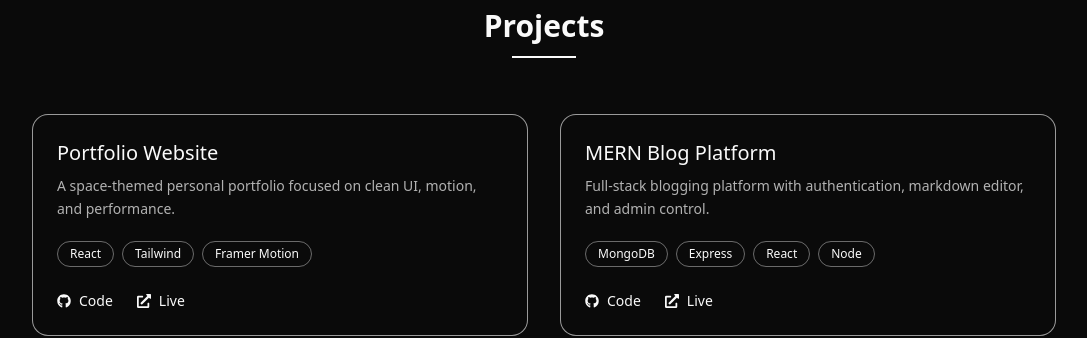
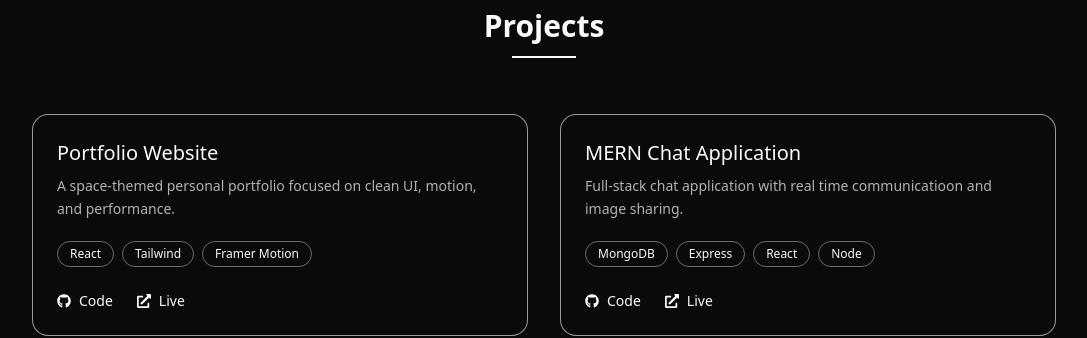
Before and after one commit to introversh/introversh, a React (Vite) app: page / in a window 1280 px wide. Shown: the part 920-1258 px from the top of the page, without its empty margins (96-1183 px from the left). Built offline with nearby package versions, Linux system fonts and the light colour scheme.

Commit message:
Added Project Links

```diff
--- a/src/components/Projects.jsx
+++ b/src/components/Projects.jsx
@@ -8,15 +8,15 @@ const projects = [
     description:
       "A space-themed personal portfolio focused on clean UI, motion, and performance.",
     tech: ["React", "Tailwind", "Framer Motion"],
-    github: "#",
-    live: "#",
+    github: "https://github.com/introversh/introversh.git",
+    live: "introversh.netlify.app",
   },
   {
-    title: "MERN Blog Platform",
+    title: "MERN Chat Application",
     description:
-      "Full-stack blogging platform with authentication, markdown editor, and admin control.",
+      "Full-stack chat application with real time communicatioon and image sharing.",
     tech: ["MongoDB", "Express", "React", "Node"],
-    github: "#",
+    github: "https://github.com/introversh/Nyx.git",
     live: "#",
   },
 ];
```
